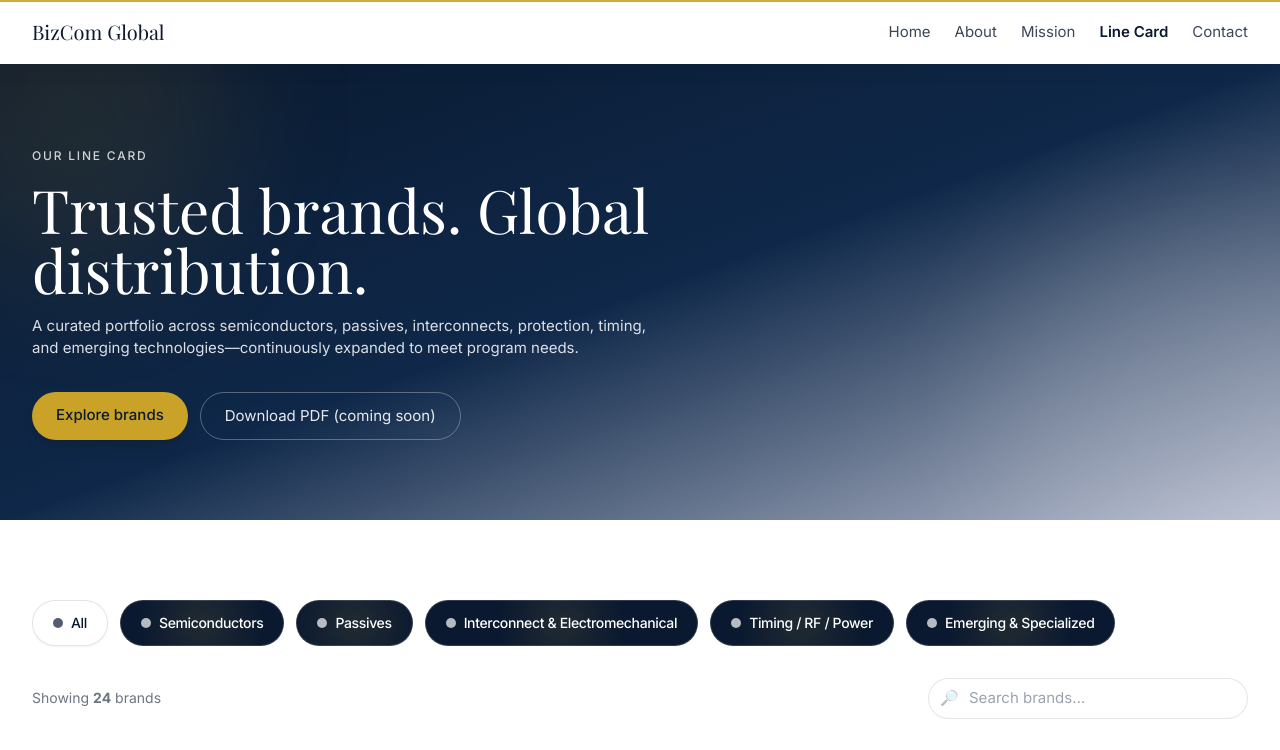
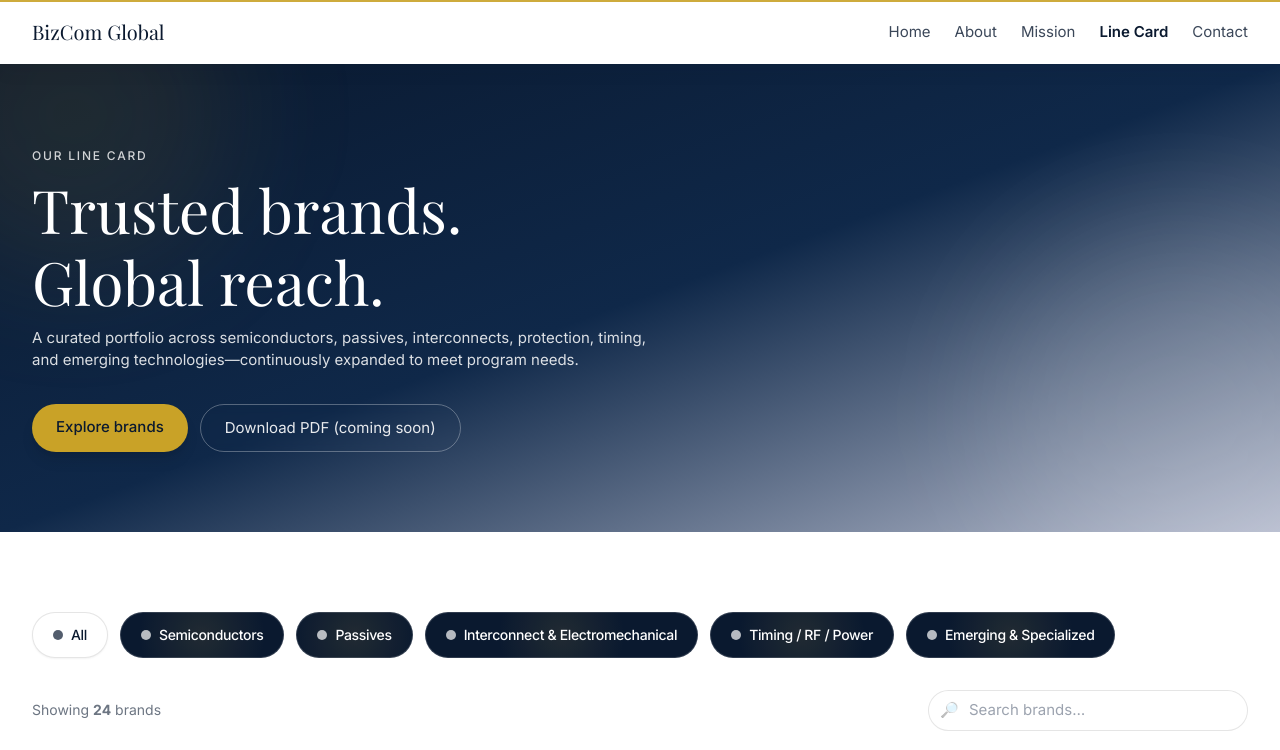
Before and after one commit to Gurshan26/bizcom-global-site, a Next.js app: page /line-card in a window 1280 px wide. Shown: the top 750 px of the page. Built offline with nearby package versions, Linux system fonts and the light colour scheme; a web font is replaced by a local one.

Commit message:
updated linecard hero

```diff
--- a/app/line-card/components/LineCardHero.tsx
+++ b/app/line-card/components/LineCardHero.tsx
@@ -30,7 +30,10 @@
           <div className="max-w-3xl">
             <span className="eyebrow text-white/80">Our line card</span>
             <h1 className="mt-3 font-display text-4xl leading-tight text-white sm:text-5xl md:text-6xl">
-              Trusted brands. Global distribution.
+              Trusted brands.
+            </h1>
+            <h1 className="mt-3 font-display text-4xl leading-tight text-white sm:text-5xl md:text-6xl">
+              Global reach.
             </h1>
             <p className="mt-4 max-w-prose text-white/85">
               A curated portfolio across semiconductors, passives, interconnects, protection,
```
